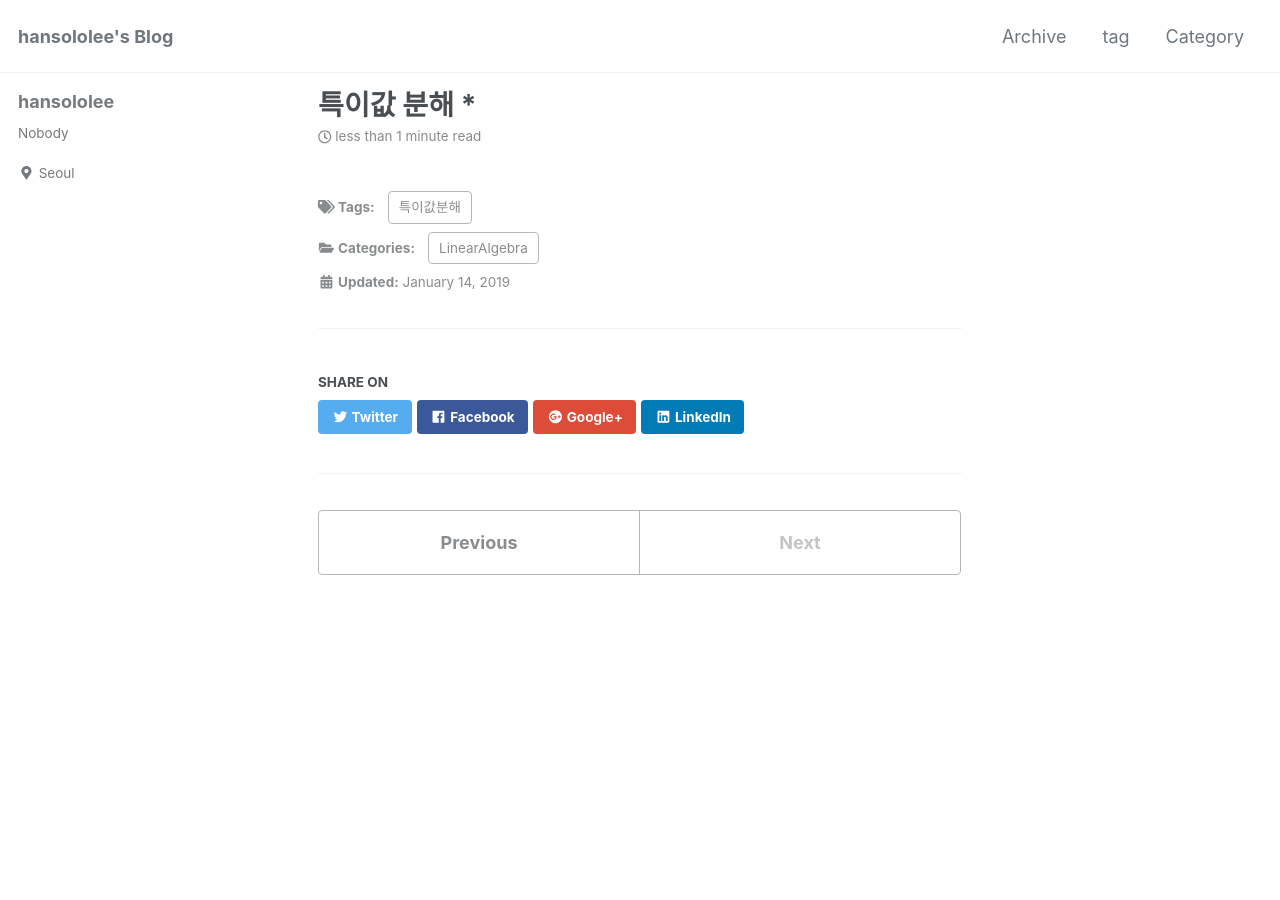
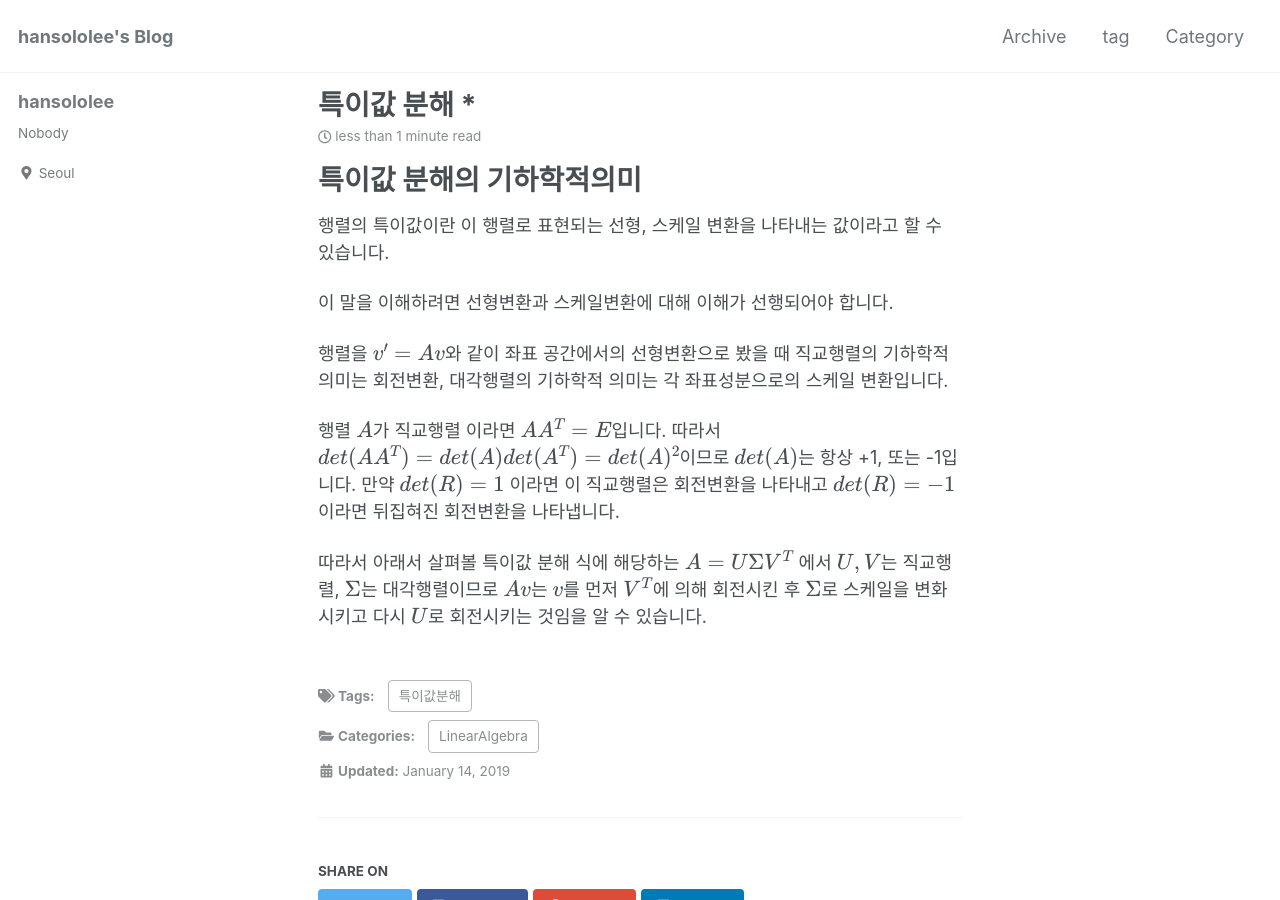
Before and after one commit to arisongha/hansololee.github.io, a Jekyll site: the page built from _posts/2019-01-14-svd.md, in a window 1280 px wide and 900 px high. Built offline with Jekyll 4.4.1, drawn with Linux system fonts in a browser that asks for light colours; cached includes are drawn as plain includes; nearby versions of some CDN libraries; formulas are drawn with MathJax 3.

Commit message:
Update 2019-01-14-svd.md

```diff
--- a/_posts/2019-01-14-svd.md
+++ b/_posts/2019-01-14-svd.md
@@ -6,3 +6,16 @@ tags:
 categories:
   - LinearAlgebra
 ---
+
+
+# 특이값 분해의 기하학적의미
+
+행렬의 특이값이란 이 행렬로 표현되는 선형, 스케일 변환을 나타내는 값이라고 할 수 있습니다.
+
+이 말을 이해하려면 선형변환과 스케일변환에 대해 이해가 선행되어야 합니다.
+
+행렬을 $$v' = Av$$와 같이 좌표 공간에서의 선형변환으로 봤을 때 직교행렬의 기하학적 의미는 회전변환, 대각행렬의 기하학적 의미는 각 좌표성분으로의 스케일 변환입니다.
+
+행렬 $$A$$가 직교행렬 이라면 $$AA^T=E$$입니다. 따라서 $$det(AA^T)=det(A)det(A^T)=det(A)^2$$이므로 $$det(A)$$는 항상 +1, 또는 -1입니다. 만약 $$det(R)=1$$ 이라면 이 직교행렬은 회전변환을 나타내고 $$det(R)=-1$$이라면 뒤집혀진 회전변환을 나타냅니다.
+
+따라서 아래서 살펴볼 특이값 분해 식에 해당하는 $$A = U\Sigma V^T$$ 에서 $$U,V$$는 직교행렬, $$\Sigma$$는 대각행렬이므로 $$Av$$는 $$v$$를 먼저 $$V^T$$에 의해 회전시킨 후 $$\Sigma$$로 스케일을 변화시키고 다시 $$U$$로 회전시키는 것임을 알 수 있습니다.
```
